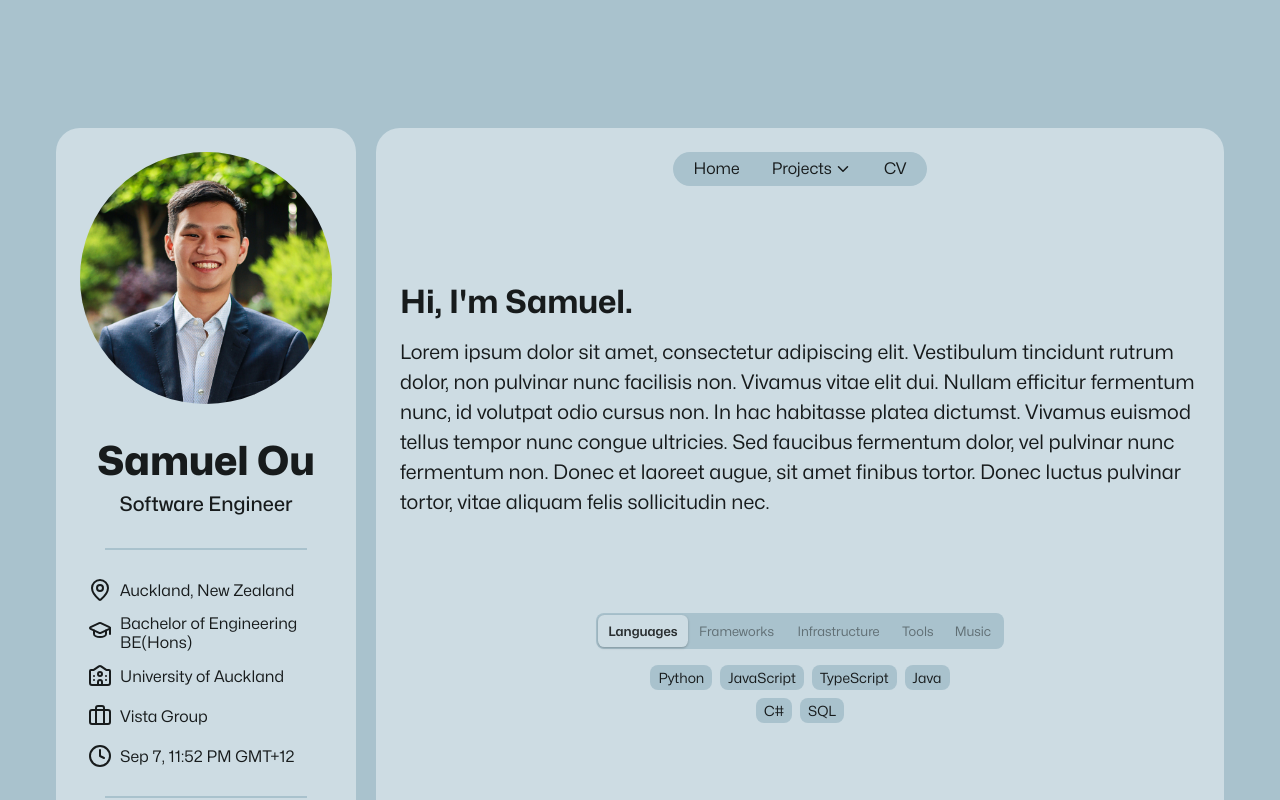
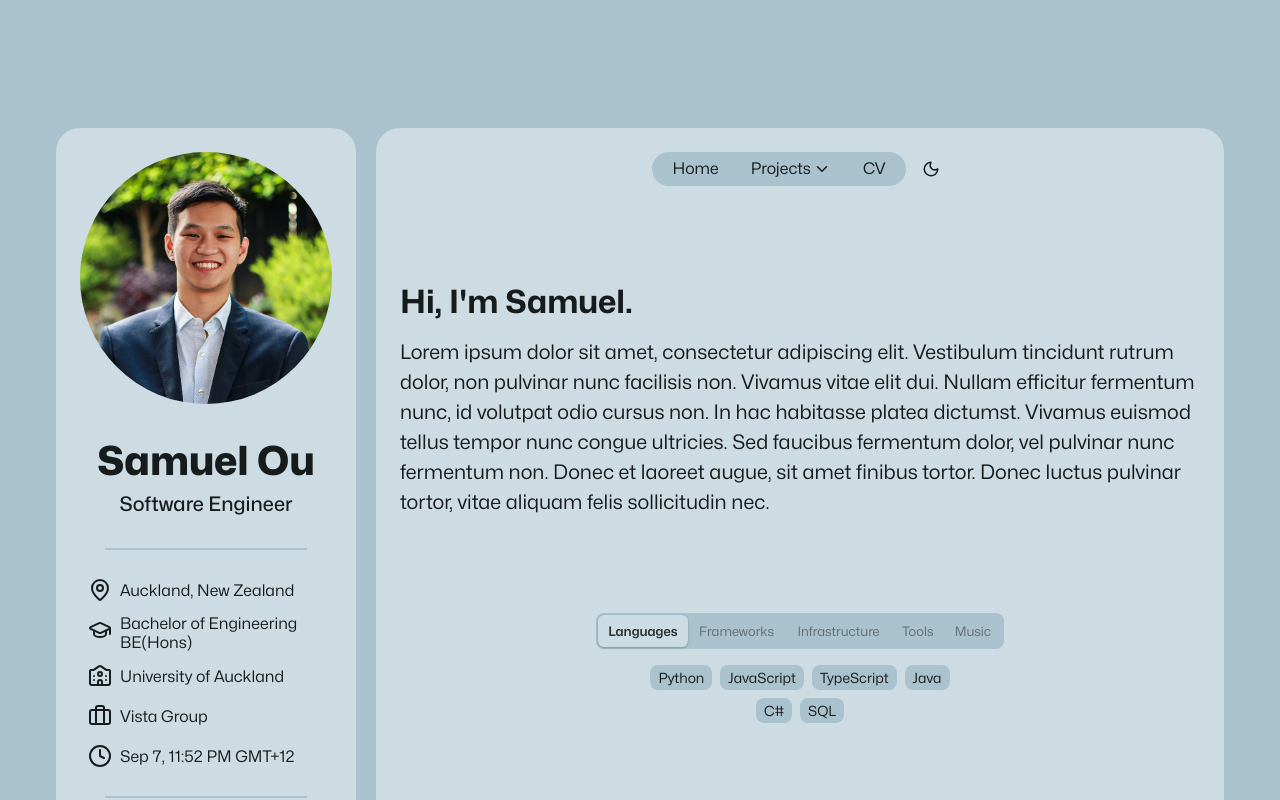
Before and after one commit to S-Ou/portfolio, a Next.js app: page / in a window 1280 px wide. Built offline with nearby package versions, Linux system fonts and the light colour scheme.

Commit message:
feat: theme toggle

```diff
--- a/src/app/globals.css
+++ b/src/app/globals.css
@@ -13,13 +13,29 @@
 }
 
 @media (prefers-color-scheme: dark) {
-  :root {
+  :root:not([data-theme="light"]) {
     --background: #1f2629;
     --foreground: #2d3d45;
     --super-foreground: #445c67;
     --text-color: #e6faff;
     --text-color-rgb: 230, 250, 255;
   }
+}
+
+:root[data-theme="dark"] {
+  --background: #1f2629;
+  --foreground: #2d3d45;
+  --super-foreground: #445c67;
+  --text-color: #e6faff;
+  --text-color-rgb: 230, 250, 255;
+}
+
+:root[data-theme="light"] {
+  --background: #a9c2cd;
+  --foreground: #cddce3;
+  --super-foreground: #dce3e7;
+  --text-color: #171b1c;
+  --text-color-rgb: 23, 27, 28;
 }
 
 html,
@@ -53,9 +69,17 @@ p {
 }
 
 @media (prefers-color-scheme: dark) {
-  html {
+  html:not([data-theme="light"]) {
     color-scheme: dark;
   }
+}
+
+html[data-theme="dark"] {
+  color-scheme: dark;
+}
+
+html[data-theme="light"] {
+  color-scheme: light;
 }
 
 @font-face {
--- a/src/app/layout.tsx
+++ b/src/app/layout.tsx
@@ -1,6 +1,7 @@
 import type { Metadata } from "next";
 import "./globals.css";
 import StyledComponentsRegistry from "@/lib/registry";
+import { ThemeProvider } from "@/lib/themeContext";
 import { getSite } from "@/lib/site";
 import { getMetadata } from "@/lib/metadata";
 
@@ -9,15 +10,32 @@ export async function generateMetadata(): Promise<Metadata> {
   return getMetadata(site);
 }
 
+// Applied before React hydrates to prevent a flash of the wrong theme
+const themeInitScript = `
+  (function() {
+    try {
+      var stored = localStorage.getItem('theme');
+      if (stored === 'dark' || stored === 'light') {
+        document.documentElement.setAttribute('data-theme', stored);
+      }
+    } catch (e) {}
+  })();
+`;
+
 export default function RootLayout({
   children,
 }: Readonly<{
   children: React.ReactNode;
 }>) {
   return (
-    <html lang="en">
+    <html lang="en" suppressHydrationWarning>
+      <head>
+        <script dangerouslySetInnerHTML={{ __html: themeInitScript }} />
+      </head>
       <body>
-        <StyledComponentsRegistry>{children}</StyledComponentsRegistry>
+        <StyledComponentsRegistry>
+          <ThemeProvider>{children}</ThemeProvider>
+        </StyledComponentsRegistry>
       </body>
     </html>
   );
--- a/src/components/navigationMenu.tsx
+++ b/src/components/navigationMenu.tsx
@@ -1,7 +1,10 @@
+"use client";
+
 import * as NavigationMenu from "@radix-ui/react-navigation-menu";
 import { ChevronDown } from "lucide-react";
 import React from "react";
 import styled, { css, keyframes } from "styled-components";
+import { ThemeToggle } from "./themeToggle";
 
 // Adapted from https://www.radix-ui.com/primitives/docs/components/navigation-menu
 
@@ -266,11 +269,12 @@ const ListItemText = styled.p`
 const ViewportPosition = styled.div`
   display: flex;
   justify-content: center;
-  left: 0;
+  left: 50%;
   perspective: 2000px;
   position: absolute;
   top: 100%;
-  width: 100%;
+  transform: translateX(-50%);
+  width: 100vw;
 `;
 
 const Arrow = styled.div`
@@ -285,6 +289,7 @@ const Arrow = styled.div`
 
 function NavMenu({ children }: { children?: React.ReactNode }) {
   return (
+    <NavWrapper>
       <NavigationMenuRoot>
         <NavigationMenuList>
           {children}
@@ -298,6 +303,8 @@ function NavMenu({ children }: { children?: React.ReactNode }) {
           <NavigationMenuViewport />
         </ViewportPosition>
       </NavigationMenuRoot>
+      <ThemeToggle />
+    </NavWrapper>
   );
 }
 
@@ -317,6 +324,13 @@ const ListItem = React.forwardRef<HTMLAnchorElement, ListItemProps>(
     </li>
   ),
 );
+
+const NavWrapper = styled.div`
+  align-items: center;
+  display: flex;
+  gap: 0.5rem;
+  justify-content: center;
+`;
 
 export function NavMenuSJOu() {
   return (
@@ -358,7 +372,6 @@ export function NavMenuSJOu() {
         </NavigationMenuLink>
       </NavigationMenu.Item>
     </NavMenu>
-    // switch light/dark mode button here
   );
 }
 
--- /dev/null
+++ b/src/components/themeToggle.tsx
@@ -0,0 +1,35 @@
+import { useTheme } from "@/lib/themeContext";
+import { Sun, Moon } from "lucide-react";
+import styled from "styled-components";
+
+const ThemeToggleButton = styled.button`
+  align-items: center;
+  aspect-ratio: 1 / 1;
+  border-radius: var(--corner-radius);
+  cursor: pointer;
+  display: flex;
+  height: 100%;
+  justify-content: center;
+  transition: background-color 150ms ease;
+  user-select: none;
+
+  &:hover {
+    background-color: var(--super-foreground);
+  }
+`;
+
+export function ThemeToggle() {
+  const { effectiveTheme, theme, setTheme } = useTheme();
+  const isDark = effectiveTheme === "dark";
+
+  const toggle = () => {
+    // If manually set, flip it; if following OS, override to the opposite
+    setTheme(isDark ? "light" : "dark");
+  };
+
+  return (
+    <ThemeToggleButton onClick={toggle} aria-label="Toggle light/dark mode">
+      {isDark ? <Sun size={18} /> : <Moon size={18} />}
+    </ThemeToggleButton>
+  );
+}
--- /dev/null
+++ b/src/lib/themeContext.tsx
@@ -0,0 +1,70 @@
+"use client";
+
+import React, { createContext, useContext, useEffect, useState } from "react";
+
+type Theme = "light" | "dark";
+
+interface ThemeContextValue {
+  theme: Theme | null; // null = using OS preference
+  setTheme: (theme: Theme | null) => void;
+  effectiveTheme: Theme;
+}
+
+const ThemeContext = createContext<ThemeContextValue>({
+  theme: null,
+  setTheme: () => {},
+  effectiveTheme: "light",
+});
+
+export function ThemeProvider({ children }: { children: React.ReactNode }) {
+  const [theme, setThemeState] = useState<Theme | null>(null);
+  const [effectiveTheme, setEffectiveTheme] = useState<Theme>("light");
+
+  // On mount, restore persisted preference
+  useEffect(() => {
+    const stored = localStorage.getItem("theme") as Theme | null;
+    if (stored === "light" || stored === "dark") {
+      setThemeState(stored);
+      document.documentElement.setAttribute("data-theme", stored);
+    }
+  }, []);
+
+  // Track effective (resolved) theme for icon display
+  useEffect(() => {
+    const update = () => {
+      if (theme) {
+        setEffectiveTheme(theme);
+      } else {
+        const prefersDark = window.matchMedia(
+          "(prefers-color-scheme: dark)",
+        ).matches;
+        setEffectiveTheme(prefersDark ? "dark" : "light");
+      }
+    };
+    update();
+    const mq = window.matchMedia("(prefers-color-scheme: dark)");
+    mq.addEventListener("change", update);
+    return () => mq.removeEventListener("change", update);
+  }, [theme]);
+
+  const setTheme = (next: Theme | null) => {
+    setThemeState(next);
+    if (next) {
+      document.documentElement.setAttribute("data-theme", next);
+      localStorage.setItem("theme", next);
+    } else {
+      document.documentElement.removeAttribute("data-theme");
+      localStorage.removeItem("theme");
+    }
+  };
+
+  return (
+    <ThemeContext.Provider value={{ theme, setTheme, effectiveTheme }}>
+      {children}
+    </ThemeContext.Provider>
+  );
+}
+
+export function useTheme() {
+  return useContext(ThemeContext);
+}
```
Lines whose indentation alone changed are shown as unchanged.
